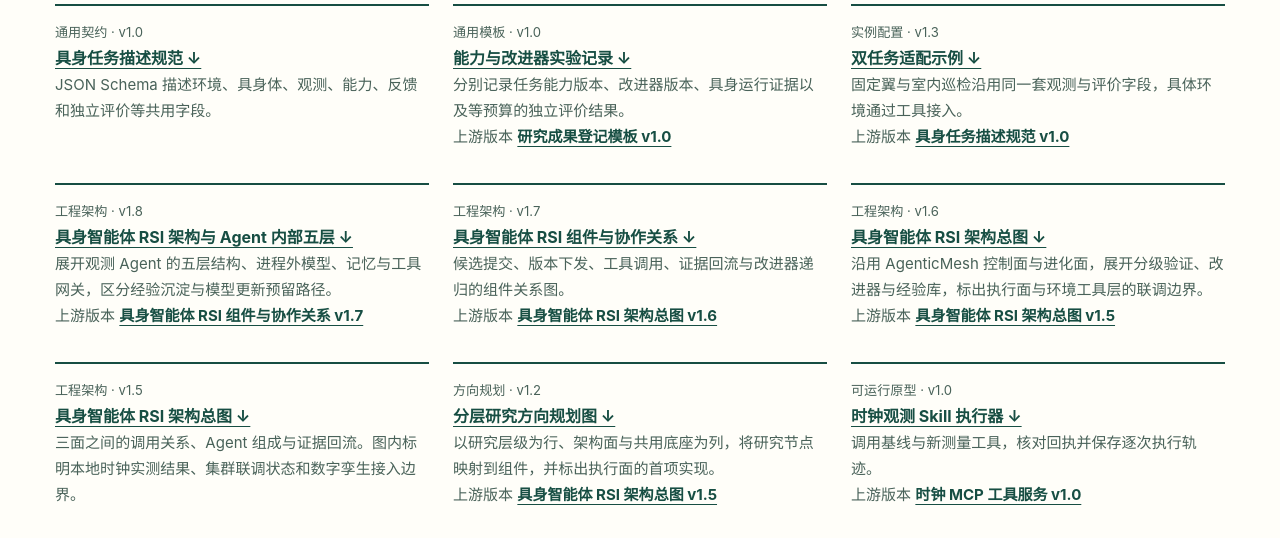
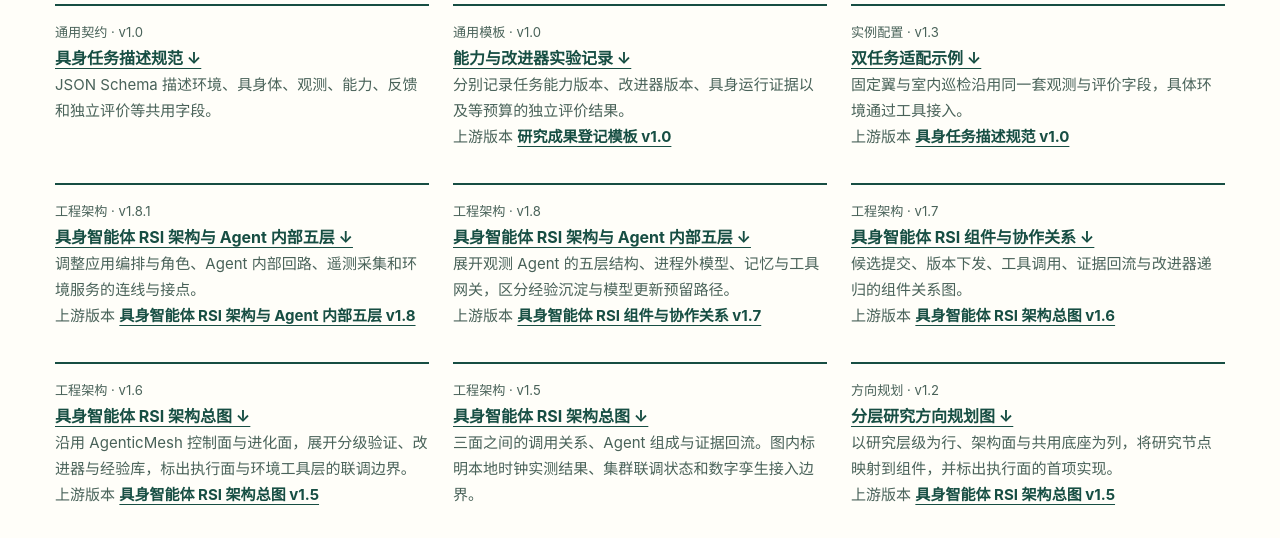
Before and after one commit to Admire-ljb/embodied-rsi-atlas, a plain HTML site: page assets.html in a window 1280 px wide. Shown: the part 242-780 px from the top of the page. Drawn offline with Linux system fonts and the light colour scheme.

Commit message:
Align architecture connectors and simplify agent and environment routing

```diff
--- a/assets.html
+++ b/assets.html
@@ -15,6 +15,7 @@
 <section class="wrap section" id="assets">
       <div class="section-head"><div><p class="kicker">共享成果库</p><h1 class="detail-heading">留下可复用的版本</h1></div><p>通用契约、任务配置、样本与评价记录共用成果索引。每一项列出归属模块、版本、适用范围和上游依赖。</p></div>
       <div class="asset-list">
+          <div id="asset-layered-architecture@1.8.1"><span>工程架构 · v1.8.1</span><a href="./rsi-architecture-v1.8.1.svg" download>具身智能体 RSI 架构与 Agent 内部五层</a><p>展示应用编排与角色、遥测采集及环境服务之间的连线。</p></div>
           <div id="asset-layered-architecture@1.8"><span>工程架构 · v1.8</span><a href="./rsi-architecture-v1.8.svg" download>具身智能体 RSI 架构与 Agent 内部五层</a><p>展开观测 Agent 的五层结构、三类网关及层间经验沉淀路径。</p></div>
           <div id="asset-layered-architecture@1.7"><span>工程架构 · v1.7</span><a href="./rsi-architecture-v1.7.svg" download>具身智能体 RSI 组件与协作关系</a><p>用有向连线标出候选提交、版本下发、工具调用、证据回流和改进器递归。</p></div>
           <div id="asset-layered-architecture@1.6"><span>工程架构 · v1.6</span><a href="./rsi-architecture-v1.6.jpg" download>具身智能体 RSI 架构总图</a><p>AgenticMesh 的控制面与进化面，以及面向具身环境的执行面与工具接口。</p></div>
--- a/research-assets.json
+++ b/research-assets.json
@@ -109,6 +109,17 @@
     },
     {
       "id": "layered-architecture",
+      "version": "1.8.1",
+      "name": "具身智能体 RSI 架构与 Agent 内部五层",
+      "kind": "工程架构",
+      "module": "具身智能 RSI 研究架构",
+      "file": "rsi-architecture-v1.8.1.svg",
+      "depends_on": ["layered-architecture@1.8"],
+      "scope": "调整应用编排与角色、Agent 内部回路、遥测采集和环境服务的连线与接点。",
+      "audience": "core"
+    },
+    {
+      "id": "layered-architecture",
       "version": "1.8",
       "name": "具身智能体 RSI 架构与 Agent 内部五层",
       "kind": "工程架构",
```
Also changed, not shown: architecture.html (+3 -3 lines), rsi-architecture-v1.8.1.jpg (added), rsi-architecture-v1.8.1.svg (added).
